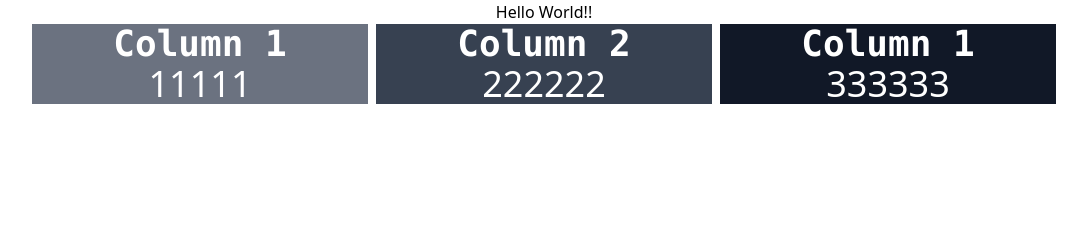
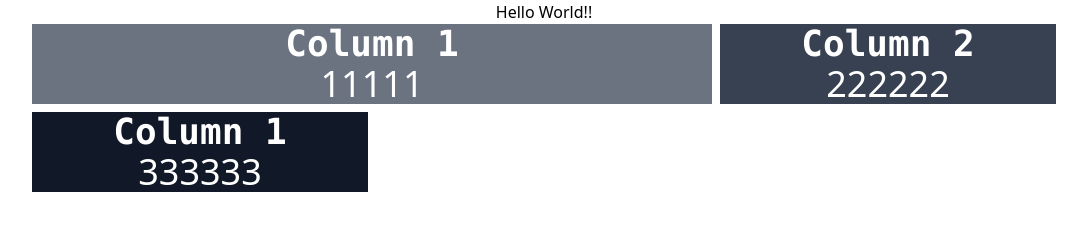
Before and after one commit to Mani007/tailwindCSS, a website: page src/index.html in a window 1280 px wide. Shown: the whole page, without its empty margins (96-1183 px from the left). Drawn offline with Linux system fonts and the light colour scheme.

Commit message:
grid col-span class applied

```diff
--- a/src/index.html
+++ b/src/index.html
@@ -12,7 +12,7 @@ Hello World!!
  <div class="max-w-screen-lg mx-auto ">
 
   <div class="grid sm:grid-cols-2 md:grid-cols-3 gap-2 text-lg sm:text-2xl md:text-4xl">
-    <div class=" bg-gray-500 text-center  text-white">
+    <div class=" bg-gray-500 text-center col-span-2 text-white">
      <p class="font-bold font-mono">Column 1</p>
      <p>11111</p>
     </div>
```
